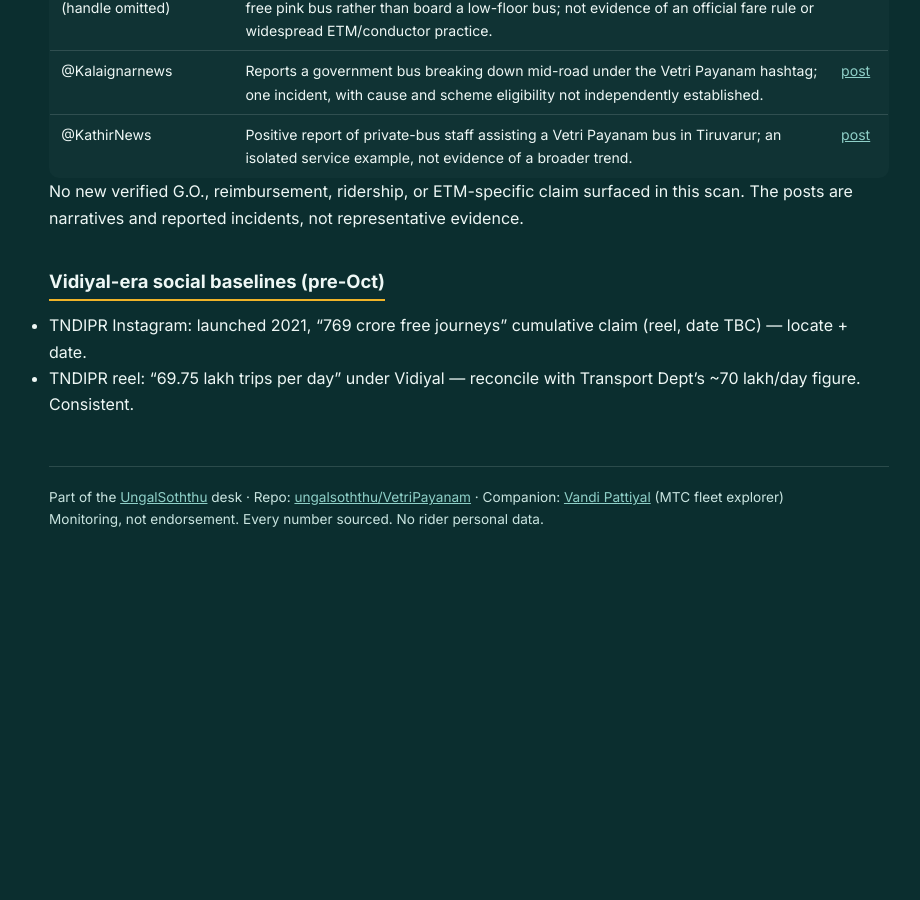
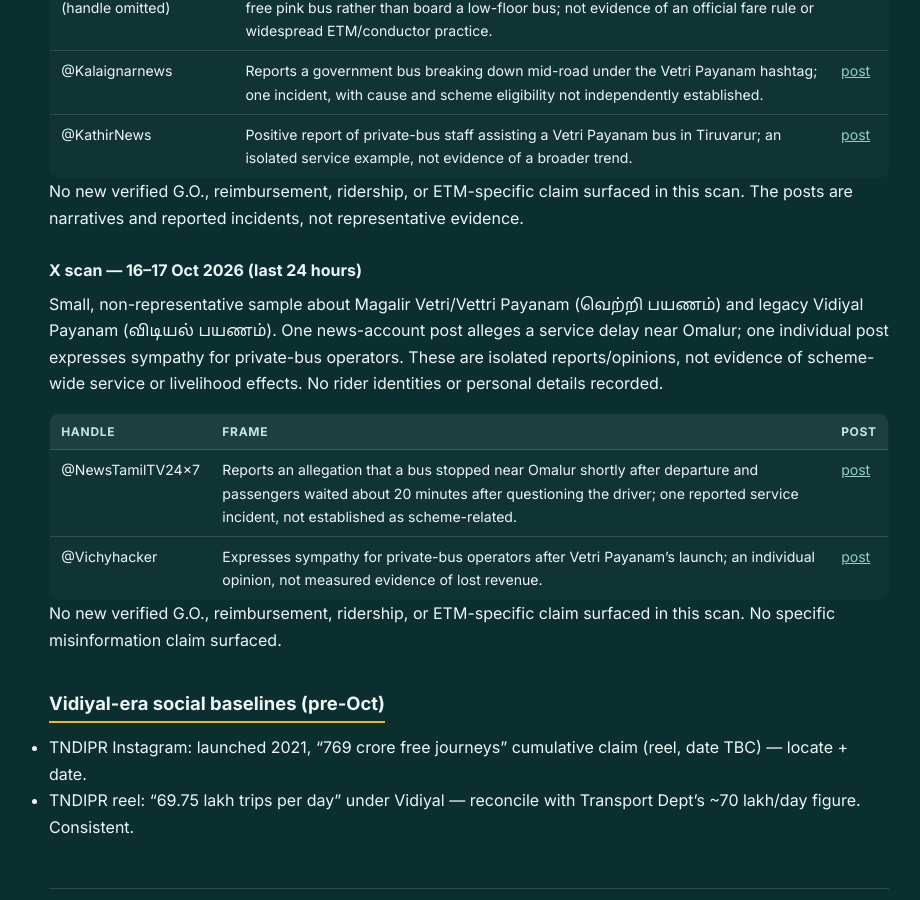
Before and after one commit to ungalsoththu/VetriPayanam, a Jekyll site: the page built from social/SOCIALLOG.md, in a window 1280 px wide and 900 px high, scrolled down 6727 px. Shown: the whole window, without its empty margins (171-1091 px from the left). Built offline with Jekyll 4.4.1, drawn with Linux system fonts in a browser that asks for light colours; before the commit the page ends 7322 px from its top, so only the background shows below that.

```diff
--- a/social/SOCIALLOG.md
+++ b/social/SOCIALLOG.md
@@ -171,6 +171,17 @@ Small, non-representative sample about Magalir Vetri/Vettri Payanam (வெற
 
 No new verified G.O., reimbursement, ridership, or ETM-specific claim surfaced in this scan. The posts are narratives and reported incidents, not representative evidence.
 
+### X scan — 16–17 Oct 2026 (last 24 hours)
+
+Small, non-representative sample about Magalir Vetri/Vettri Payanam (வெற்றி பயணம்) and legacy Vidiyal Payanam (விடியல் பயணம்). One news-account post alleges a service delay near Omalur; one individual post expresses sympathy for private-bus operators. These are isolated reports/opinions, not evidence of scheme-wide service or livelihood effects. No rider identities or personal details recorded.
+
+| Handle | Frame | Post |
+| --- | --- | --- |
+| @NewsTamilTV24x7 | Reports an allegation that a bus stopped near Omalur shortly after departure and passengers waited about 20 minutes after questioning the driver; one reported service incident, not established as scheme-related. | [post](https://x.com/NewsTamilTV24x7/status/2111319160009748939) |
+| @Vichyhacker | Expresses sympathy for private-bus operators after Vetri Payanam's launch; an individual opinion, not measured evidence of lost revenue. | [post](https://x.com/Vichyhacker/status/2111423430142967906) |
+
+No new verified G.O., reimbursement, ridership, or ETM-specific claim surfaced in this scan. No specific misinformation claim surfaced.
+
 ## Vidiyal-era social baselines (pre-Oct)
 
 - TNDIPR Instagram: launched 2021, "769 crore free journeys" cumulative claim (reel, date TBC) — locate + date.
```
Also changed, not shown: news/NEWSLOG.md (+1 -0 lines).
